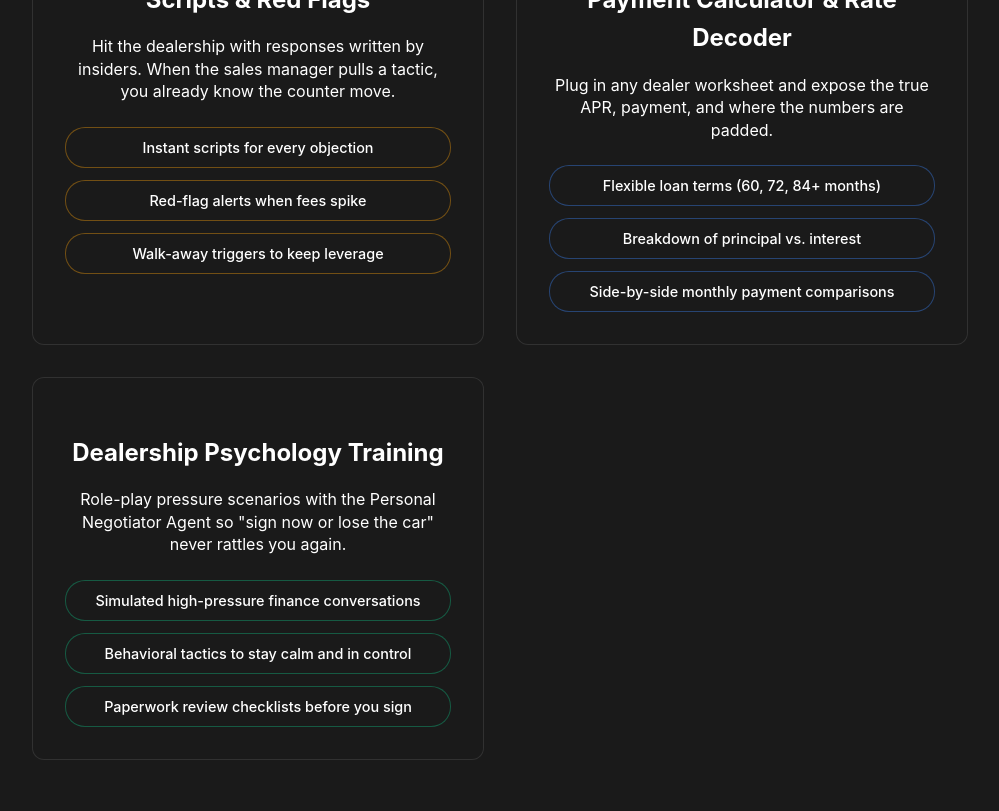
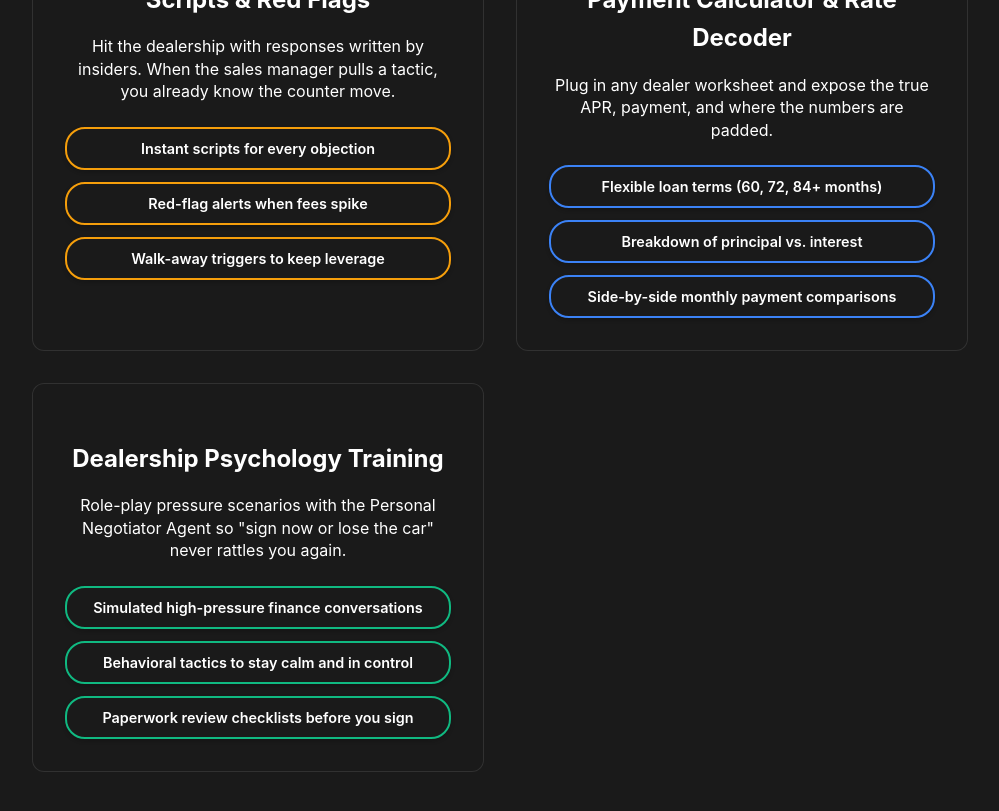
Before and after one commit to destrainer-bit/My-Car-Deal-Coach, a React (Vite) app: page / in a window 1280 px wide. Shown: the part 2260-3071 px from the top of the page, without its empty margins (114-1113 px from the left). Built offline with nearby package versions, Linux system fonts and the light colour scheme; no server answers.

Commit message:
Fix pill colors: solid backgrounds with white text for better visibility

```diff
--- a/src/pages/Onboarding.jsx
+++ b/src/pages/Onboarding.jsx
@@ -270,34 +270,35 @@ function Onboarding({ onStart }) {
               </p>
               <div style={{ display: 'flex', flexDirection: 'column', gap: '0.75rem' }}>
                 {feature.points.map(point => {
-                  let pillColor = '#3b82f6'; // Default blue
-                  let pillBg = 'rgba(59, 130, 246, 0.1)';
-                  let pillBorder = 'rgba(59, 130, 246, 0.3)';
+                  let pillColor = '#ffffff';
+                  let pillBg = '#3b82f6'; // Default blue background
+                  let pillBorder = '#3b82f6';
 
                   if (feature.title === 'Scripts & Red Flags') {
-                    pillColor = '#f59e0b'; // Orange
-                    pillBg = 'rgba(245, 158, 11, 0.2)';
-                    pillBorder = 'rgba(245, 158, 11, 0.4)';
+                    pillColor = '#ffffff';
+                    pillBg = '#f59e0b'; // Orange background
+                    pillBorder = '#f59e0b';
                   } else if (feature.title === 'Payment Calculator & Rate Decoder') {
-                    pillColor = '#3b82f6'; // Blue
-                    pillBg = 'rgba(59, 130, 246, 0.2)';
-                    pillBorder = 'rgba(59, 130, 246, 0.4)';
+                    pillColor = '#ffffff';
+                    pillBg = '#3b82f6'; // Blue background
+                    pillBorder = '#3b82f6';
                   } else if (feature.title === 'Dealership Psychology Training') {
-                    pillColor = '#10b981'; // Emerald Green
-                    pillBg = 'rgba(16, 185, 129, 0.2)';
-                    pillBorder = 'rgba(16, 185, 129, 0.4)';
+                    pillColor = '#ffffff';
+                    pillBg = '#10b981'; // Emerald Green background
+                    pillBorder = '#10b981';
                   }
 
                   return (
                     <div key={point} style={{
                       background: pillBg,
-                      border: `1px solid ${pillBorder}`,
+                      border: `2px solid ${pillBorder}`,
                       borderRadius: '20px',
                       padding: '0.5rem 1rem',
                       fontSize: '0.9rem',
                       color: pillColor,
                       textAlign: 'center',
-                      fontWeight: '500'
+                      fontWeight: '600',
+                      boxShadow: '0 2px 4px rgba(0,0,0,0.2)'
                     }}>
                       {point}
                     </div>
```
